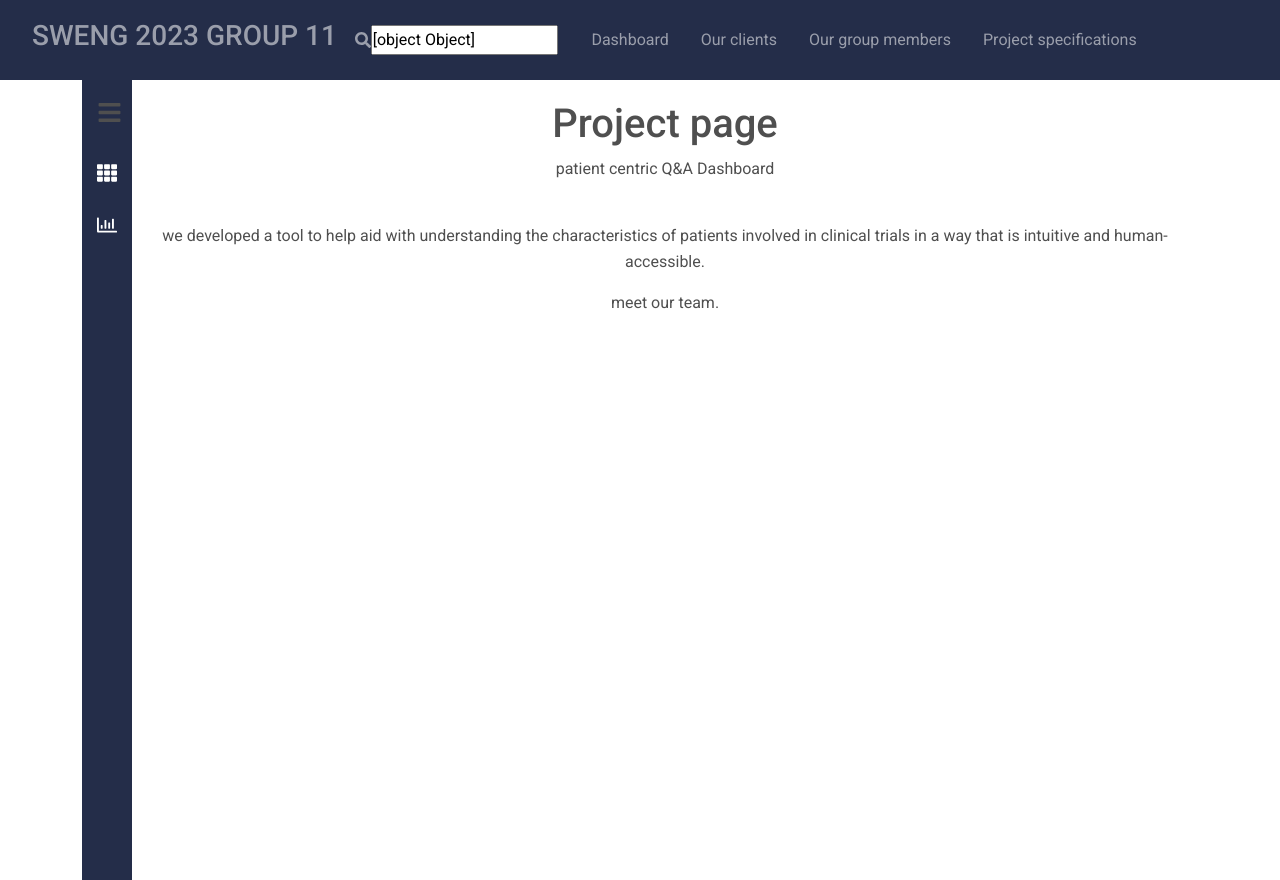
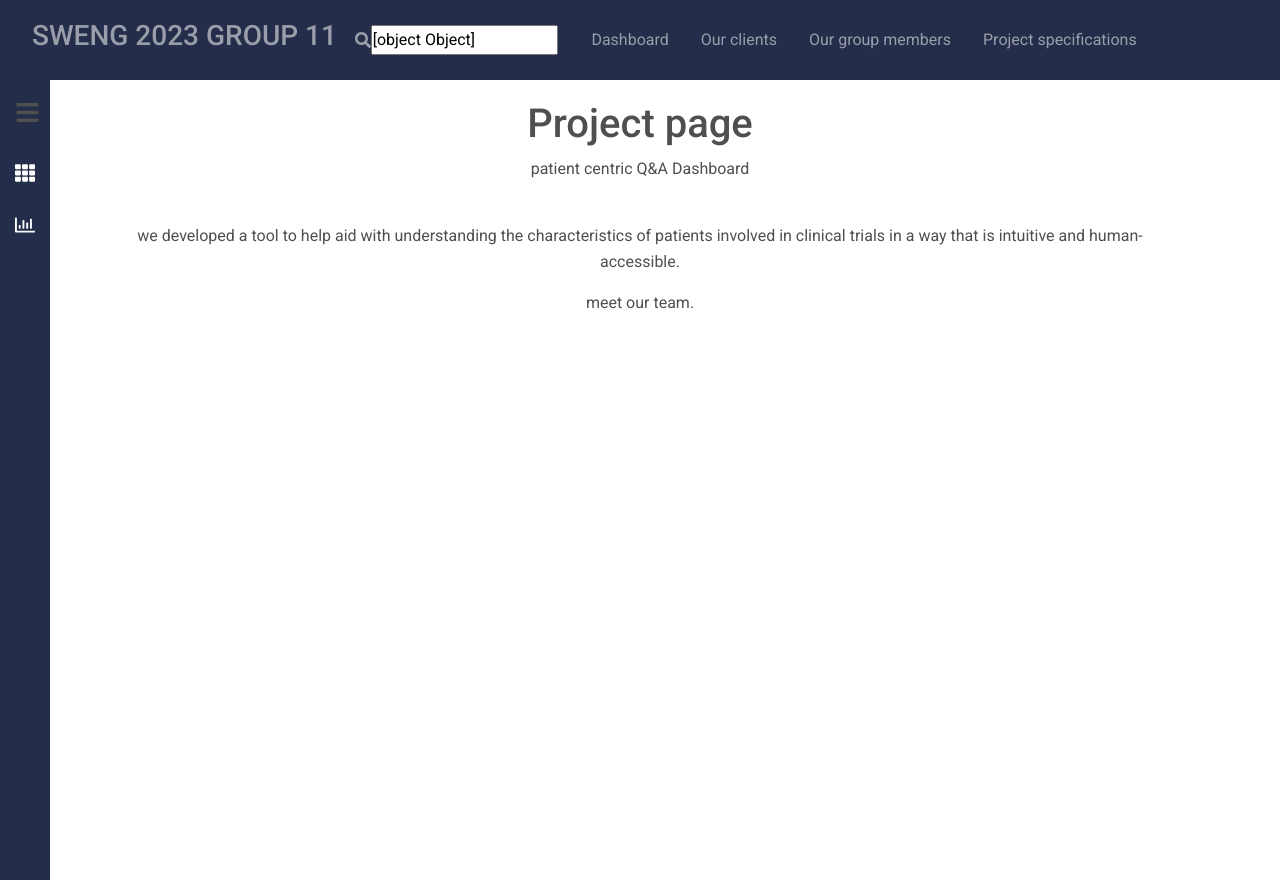
Before and after one commit to SWENG-Group11-2023/SWENG-Group11-2023, a React (Create React App) app in the folder frontend/: page /Project in a window 1280 px wide. Built offline with nearby package versions, Linux system fonts and the light colour scheme; no server answers.

Commit message:
Appended sidebar permanently to left of screen

```diff
--- a/frontend/src/App.css
+++ b/frontend/src/App.css
@@ -35,6 +35,8 @@ main{
   color: var(--purple);
   height: 100vh;
   width: 200px;
+  left: 0;
+  position: absolute;
 }
 .top_section{
   display: flex;
```
